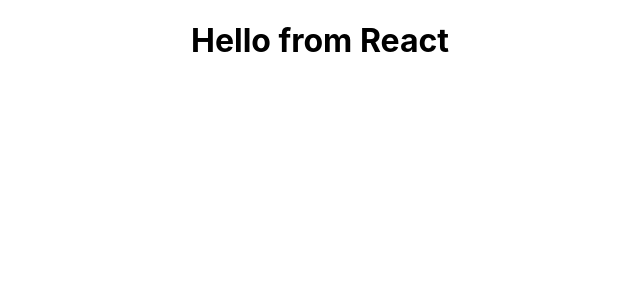
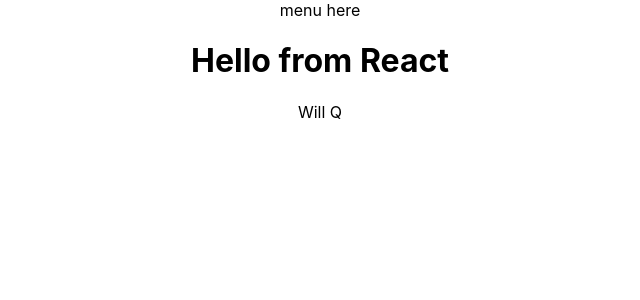
Before and after one commit to Will-Quinnan/f, a React (Create React App) app: page / in a window 1280 px wide. Shown: the top 300 px of the page, without its empty margins (320-960 px from the left). Built offline with nearby package versions, Linux system fonts and the light colour scheme.

Commit message:
pushing to git

```diff
--- a/src/App.js
+++ b/src/App.js
@@ -1,14 +1,16 @@
-import logo from './logo.svg';
+
 import './App.css';
-import { React } from 'react';
 import Navbar from './components/navbar';
+import Footer from './components/footer';
+
 
 function App() {
   return (
     <div className="App">
+      <Navbar></Navbar>
 
       <h1>Hello from React</h1>
-
+      <Footer></Footer>
     </div>
   );
 }
--- /dev/null
+++ b/src/components/footer.jsx
@@ -0,0 +1,9 @@
+function Footer(){
+    return(
+        <div>
+            Will Q
+        </div>
+    );
+}
+
+export default Footer;
```
